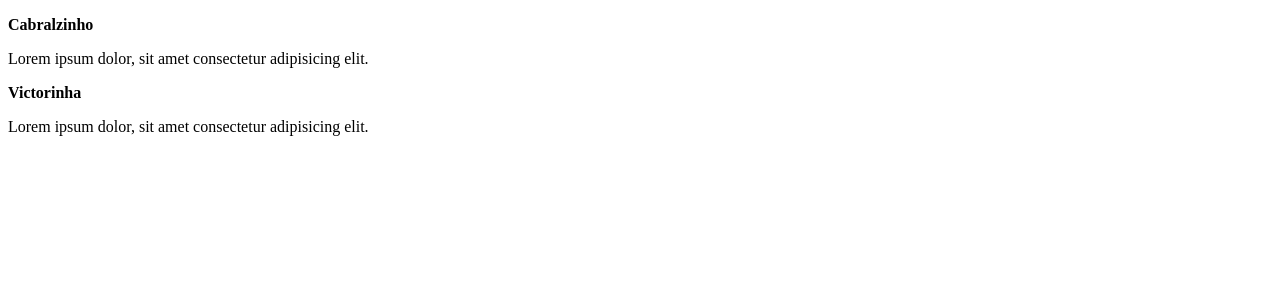
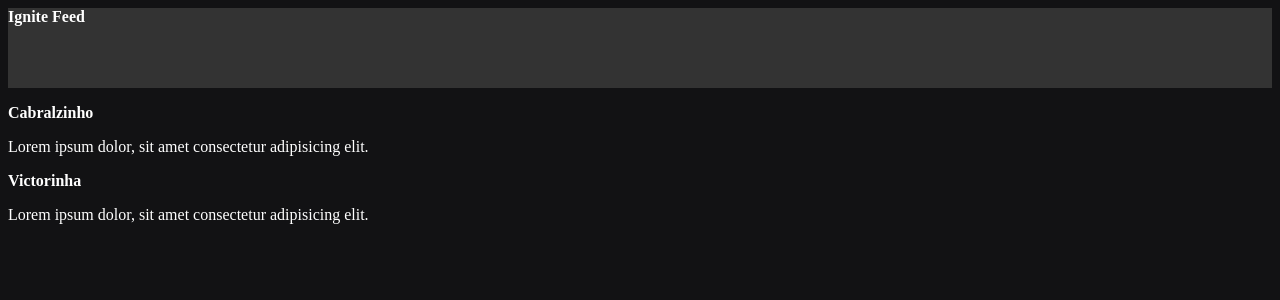
Before and after one commit to filipecabraal/curso-react-rocketseat, a React (Vite) app: page / in a window 1280 px wide. Shown: the top 300 px of the page. Built offline with nearby package versions, Linux system fonts and the light colour scheme.

Commit message:
[Modulo 02] -> Primeira estilizacao com css modules

```diff
--- a/src/App.jsx
+++ b/src/App.jsx
@@ -1,11 +1,15 @@
 // Arquivos com extenção ".jsx" contém código Javascript + HTML5;
 
 import { Post } from './Post';
+import { Header } from './components/Header';
+import './styles.css';
 
 export function App() {
   return (
     // Multiplos componentes precisam de uma tag (elemento html) em volta;
     <>
+      <Header />
+
       <Post
         author="Cabralzinho"
         content="Lorem ipsum dolor, sit amet consectetur adipisicing elit."
--- /dev/null
+++ b/src/components/Header.jsx
@@ -0,0 +1,12 @@
+import styles from './Header.module.css';
+
+// Criar comp. React com a primeira letra maiúscula, p/ não conflitar com palavras chaves;
+export  function Header() {
+    return (
+        <>
+            <header className={styles.header}>
+                <strong>Ignite Feed</strong>
+            </header>
+        </>
+    );
+}
--- /dev/null
+++ b/src/components/Header.module.css
@@ -0,0 +1,4 @@
+.header {
+    background: #333;
+    height: 80px;
+}
--- /dev/null
+++ b/src/styles.css
@@ -0,0 +1,4 @@
+body {
+    background: #121214;
+    color: #fff;
+}
```
